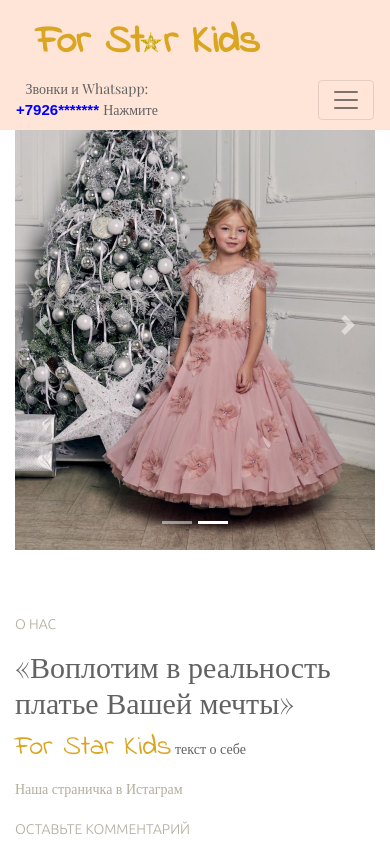
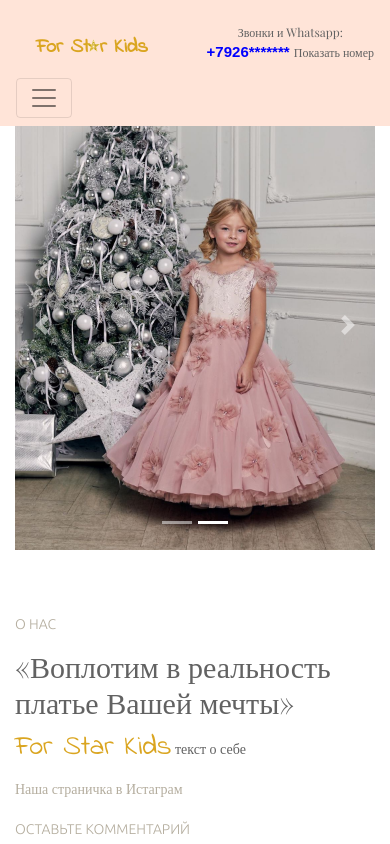
Before and after one commit to gennady-bars/for-star-kids, a plain HTML site: page index.html in a window 390 px wide. Shown: the top 844 px of the page. Drawn offline with nearby package versions, Linux system fonts and the light colour scheme.

Commit message:
add smaller font-size on small devices

```diff
--- a/css/style.css
+++ b/css/style.css
@@ -36,7 +36,6 @@ header .navbar-light{
 header .navbar-brand{
 	font-family: 'Indie Flower', cursive;
 	font-size: 40px;
-	color: pink;
 	padding-left: 20px;
 }
 
@@ -50,11 +49,6 @@ header .navbar-brand{
 	color: goldenrod;
 }
 
-#lash_link, #nail_link {
-	height: 1rem;
-	position: relative;
-	bottom: -10px;
-}
 header .nav-item{
 	text-transform: uppercase;
 	font-weight: bold;
@@ -173,6 +167,13 @@ footer{
 	text-align: center;
 }
 
+#star {
+	position: absolute;
+	width: 30px;
+	left: 120px;
+	top: 19px;
+}
+
 
 
 /* Large Devices, Wide Screens */
@@ -222,6 +223,18 @@ footer{
 	.footer-left{
 		margin-bottom: 10px;
 	}
+	#main-brand {
+		font-size: 20px;
+	}
+	header .mobile {
+		font-size: 12px;
+	}
+	#star {
+		position: absolute;
+		width: 17px;
+		left: 69px;
+		top: 29px;
+	}
 }
 
 /* Extra Small Devices, Phones */
--- a/index.html
+++ b/index.html
@@ -34,7 +34,7 @@
       <div class="container">
         <nav class="navbar navbar-expand-lg navbar-light fixed-top">
           <div style="position: relative;">
-            <img src="img\star2.gif" alt="" style="position: absolute; width: 30px; left: 120px; top: 19px;">
+            <img src="img\star2.gif" id="star" alt="">
             <a class="navbar-brand" href="#"><strong id="main-brand">For St<span style="opacity: 0;">a</span>r Kids</strong></a>
           </div>
 
@@ -43,7 +43,7 @@
             <span class="mobile-number">
             +7926<span class="hide">*******</span>
             </span>
-            <span class="show-mobile">Нажмите</span>
+            <span class="show-mobile">Показать номер</span>
           </div>
 
           <button
```
Also changed, not shown: dresses.html (+2 -1 lines).
